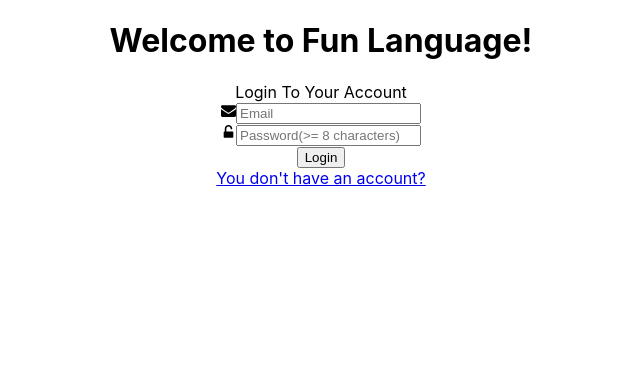
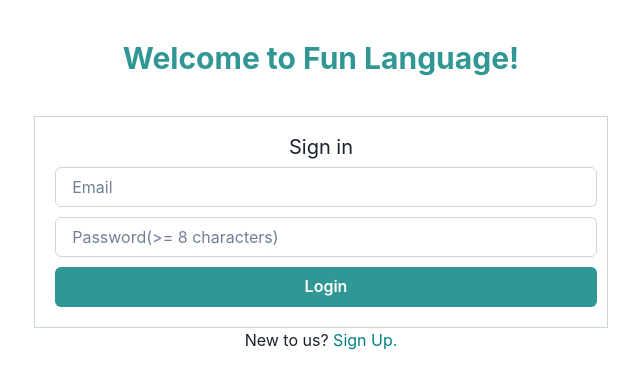
Before and after one commit to zhanyang01/Fun-Language-5622, a React (Create React App) app in the folder client/: page / in a window 1280 px wide. Shown: the top 388 px of the page, without its empty margins (319-959 px from the left). Built offline with nearby package versions, Linux system fonts and the light colour scheme.

Commit message:
fix: ui for login page

```diff
--- a/client/package.json
+++ b/client/package.json
@@ -3,7 +3,9 @@
   "version": "0.1.0",
   "private": true,
   "dependencies": {
+    "@chakra-ui/icons": "^2.0.19",
     "@chakra-ui/react": "^2.7.1",
+    "@chakra-ui/theme-tools": "^2.0.18",
     "@emotion/react": "^11.11.1",
     "@emotion/styled": "^11.11.0",
     "@testing-library/jest-dom": "^5.16.5",
--- a/client/src/Pages/Authentication/login.jsx
+++ b/client/src/Pages/Authentication/login.jsx
@@ -1,6 +1,14 @@
 import React, {useState} from 'react';
 import axios from 'axios';
 import {useNavigate, Link} from "react-router-dom"
+import {
+    Heading,
+    Text,
+    Button,
+    Input,
+    Container,
+    Box,
+} from '@chakra-ui/react';
 
 //test for validity for email
 const validEmail = (email) => {
@@ -59,58 +67,44 @@ const Login = ({setLoginUser}) => {
 
     return (
         <>
-        <h1>Welcome to Fun Language!</h1>
-        <div className="flex flex-col w-full max-w-md px-4 py-8 bg-white rounded-lg shadow dark:bg-gray-800 sm:px-6 md:px-8 lg:px-10">
-    <div className="self-center mb-6 text-xl font-light text-gray-600 sm:text-2xl dark:text-white">
-        Login To Your Account
-    </div>
-    <div className="mt-8">
-            <div className="flex flex-col mb-2">
-                <div className="flex relative ">
-                    <span className="rounded-l-md inline-flex  items-center px-3 border-t bg-white border-l border-b  border-gray-300 text-gray-500 shadow-sm text-sm">
-                        <svg width="15" height="15" fill="currentColor" viewBox="0 0 1792 1792" xmlns="http://www.w3.org/2000/svg">
-                            <path d="M1792 710v794q0 66-47 113t-113 47h-1472q-66 0-113-47t-47-113v-794q44 49 101 87 362 246 497 345 57 42 92.5 65.5t94.5 48 110 24.5h2q51 0 110-24.5t94.5-48 92.5-65.5q170-123 498-345 57-39 100-87zm0-294q0 79-49 151t-122 123q-376 261-468 325-10 7-42.5 30.5t-54 38-52 32.5-57.5 27-50 9h-2q-23 0-50-9t-57.5-27-52-32.5-54-38-42.5-30.5q-91-64-262-182.5t-205-142.5q-62-42-117-115.5t-55-136.5q0-78 41.5-130t118.5-52h1472q65 0 112.5 47t47.5 113z">
-                            </path>
-                        </svg>
-                    </span>
-                    <input type="text" id="sign-in-email" className=" rounded-r-lg flex-1 appearance-none border border-gray-300 w-full py-2 px-4 bg-white text-gray-700 placeholder-gray-400 shadow-sm text-base focus:outline-none focus:ring-2 focus:ring-purple-600 focus:border-transparent" name="email" value={user.email}  onChange={handleChange} placeholder="Email"/>
-                    </div>
-                </div>
-                <div className="flex flex-col mb-6">
-                    <div className="flex relative ">
-                        <span className="rounded-l-md inline-flex  items-center px-3 border-t bg-white border-l border-b  border-gray-300 text-gray-500 shadow-sm text-sm">
-                            <svg width="15" height="15" fill="currentColor" viewBox="0 0 1792 1792" xmlns="http://www.w3.org/2000/svg">
-                                <path d="M1376 768q40 0 68 28t28 68v576q0 40-28 68t-68 28h-960q-40 0-68-28t-28-68v-576q0-40 28-68t68-28h32v-320q0-185 131.5-316.5t316.5-131.5 316.5 131.5 131.5 316.5q0 26-19 45t-45 19h-64q-26 0-45-19t-19-45q0-106-75-181t-181-75-181 75-75 181v320h736z">
-                                </path>
-                            </svg>
-                        </span>
-                        <input type="password" id="sign-in-email" className=" rounded-r-lg flex-1 appearance-none border border-gray-300 w-full py-2 px-4 bg-white text-gray-700 placeholder-gray-400 shadow-sm text-base focus:outline-none focus:ring-2 focus:ring-purple-600 focus:border-transparent" name="password" value={user.password}  onChange={handleChange} placeholder="Password(>= 8 characters)"/>
-                        </div>
-                    </div>
-                    {/*<div className="flex items-center mb-6 -mt-4">
-                        <div className="flex ml-auto">
-                            <a href="#" className="inline-flex text-xs font-thin text-gray-500 sm:text-sm dark:text-gray-100 hover:text-gray-700 dark:hover:text-white">
-                                Forgot Your Password?
-                            </a>
-                        </div>
-                    </div>
-                    */}
-                    <div className="flex w-full">
-                            <button className="py-2 px-4  bg-purple-600 hover:bg-purple-700 focus:ring-purple-500 focus:ring-offset-purple-200 text-white w-full transition ease-in duration-200 text-center text-base font-semibold shadow-md focus:outline-none focus:ring-2 focus:ring-offset-2  rounded-lg  " onClick={() => loginUser()}>
-                                Login
-                            </button>
-                    </div>
-            </div>
-            <div className="flex items-center justify-center mt-6">
-                <Link to="/register" className="inline-flex items-center text-xs font-thin text-center text-gray-500 hover:text-gray-700 dark:text-gray-100 dark:hover:text-white"
-                >
-                    <span className="ml-2">
-                        You don&#x27;t have an account?
-                    </span>
+        <Heading my = {10} fontSize = "3xl" color = "teal.500">Welcome to Fun Language!</Heading>
+        <Container>
+            <Box border="1px" borderColor="gray.300" p="15px">
+                <Text fontSize = "xl">Sign in</Text>
+                    <Input
+                        m="5px"
+                        type="text"
+                        placeholder="Email"
+                        name="email"
+                        value={user.email}
+                        onChange ={handleChange}/>
+                    <Input
+                        m="5px"
+                        type="password"
+                        placeholder="Password(>= 8 characters)"
+                        name="password"
+                        value={user.password}
+                        onChange={handleChange}/>
+                    <Button
+                        m="5px"
+                        type = "submit"
+                        colorScheme = "teal"
+                        width = "full"
+                        variant="solid"
+                        onClick={() => loginUser()}>
+                        Login
+                    </Button>
+                </Box>
+            </Container>
+            <Box>
+                New to us?{" "}
+                <Link to="/register"
+                    style = {{
+                        color:"teal"
+                        }}>
+                    Sign Up.
                 </Link>
-            </div>
-        </div>
-
+            </Box>
         </>
     )
 }
--- a/client/src/index.js
+++ b/client/src/index.js
@@ -3,12 +3,17 @@ import ReactDOM from "react-dom/client";
 import "./index.css";
 import App from "./App.js";
 import reportWebVitals from "./reportWebVitals.js";
-import { BrowserRouter } from "react-router-dom"
+import { BrowserRouter } from "react-router-dom";
+import { ChakraProvider } from "@chakra-ui/react";
 const root = ReactDOM.createRoot(document.getElementById("root"));
 root.render(
-    <React.StrictMode>
-        <BrowserRouter><App /></BrowserRouter>
-    </React.StrictMode>
+  <React.StrictMode>
+    <BrowserRouter>
+      <ChakraProvider>
+        <App />
+      </ChakraProvider>
+    </BrowserRouter>
+  </React.StrictMode>
 );
 
-reportWebVitals()
+reportWebVitals();
```
Also changed, not shown: 1 other file (tests, documents, lock files or other folders).
